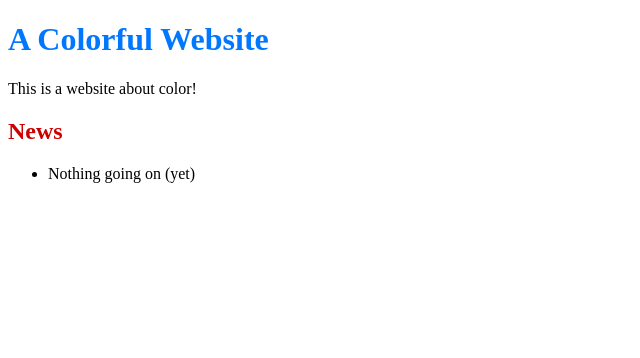
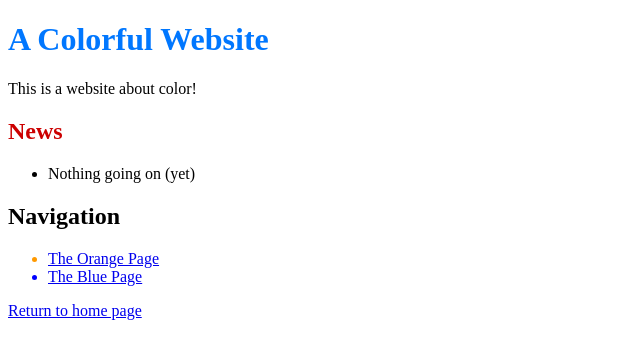
Before and after one commit to bbuckley/my-git_repo, a plain HTML site: page index.html in a window 1280 px wide. Shown: the whole page, without its empty margins (0-640 px from the left). Drawn offline with Linux system fonts and the light colour scheme.

Commit message:
Add navigation links.

```diff
--- a/index.html
+++ b/index.html
@@ -11,5 +11,13 @@
   <ul>
     <li>Nothing going on (yet)</li>
   </ul>
+
+  <h2>Navigation</h2>
+  <ul>
+    <li style="color: #F90"><a href="orange.html">The Orange Page</a></li>
+    <li style="color: #00F"><a href="blue.html">The Blue Page</a></li>
+  </ul>
+  <p><a href="index.html">Return to home page</a></p>
+
 </body>
 </html>
```
Also changed, not shown: orange.html (+1 -0 lines).
